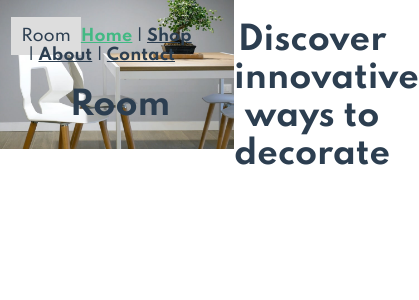
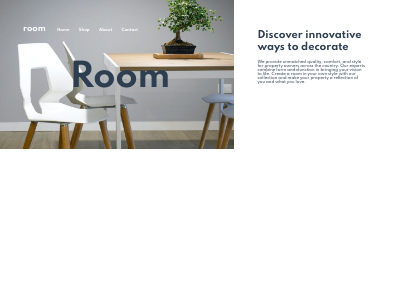
Before and after one commit to JosephThomasVasquez/FEM-Room-Vuejs, a Vue app: page / in a window 390 px wide. Shown: the top 300 px of the page, 419 px wide, since content can reach past the window. Built offline with nearby package versions, Linux system fonts and the light colour scheme.

Commit message:
Adjusted styling and content for responsive design

```diff
--- a/public/styles.css
+++ b/public/styles.css
@@ -12,24 +12,36 @@
 
   /* NAV ------------------------------------- */
   #nav {
-    padding: 5% 0 0 0;
+    margin-left: 3.5%;
     width: 50%;
+    text-align: left;
   }
 
   #nav a {
+    margin: 0 2.5%;
+    font-size: 1vw;
     font-weight: bold;
-    color: #2c3e50;
+    color: white;
     text-align: left;
+    text-decoration: none;
   }
 
   #nav a.router-link-exact-active {
-    color: #42b983;
+    color: white;
+  }
+
+  .nav-bar {
+    padding: 5% 0 0 0;
+    width: 100%;
   }
 
   .title-name {
     display: inline;
-    background: #ddd;
-    padding: 10px;
+    color: white;
+    padding: 0.5vw;
+    margin-right: 2.5%;
+    font-size: 2vw;
+    font-weight: 700;
   }
 
   /* HERO IMAGE CONTAINER ---------------------------------------------------- */
@@ -51,3 +63,18 @@
     right: 0px;
     width: 40%;
   }
+
+  .container-headline {
+    padding: 5%;
+    margin: 10%;
+  }
+
+  .headline-h1 {
+    font-size: 2.5vw;
+    text-align: left;
+  }
+
+  .headline-subtext {
+    font-size: 1vw;
+    text-align: left;
+  }
--- a/src/App.vue
+++ b/src/App.vue
@@ -1,11 +1,13 @@
 <template>
   <div id="app">
     <div id="nav">
-      <div class="title-name">Room</div>
-      <router-link to="/">Home</router-link> |
-      <router-link to="/shop">Shop</router-link> |
-      <router-link to="/about">About</router-link> |
-      <router-link to="/contact">Contact</router-link>
+      <div class="nav-bar">
+        <div class="title-name">room</div>
+        <router-link to="/">Home</router-link>
+        <router-link to="/shop">Shop</router-link>
+        <router-link to="/about">About</router-link>
+        <router-link to="/contact">Contact</router-link>
+      </div>
     </div>
     <router-view />
   </div>
--- a/src/views/Home.vue
+++ b/src/views/Home.vue
@@ -9,7 +9,16 @@
       <HelloWorld msg="Room" />
     </div>
     <div class="section-headline">
-      <h1>Discover innovative ways to decorate</h1>
+      <div class="container-headline">
+        <h1 class="headline-h1">Discover innovative ways to decorate</h1>
+        <p class="headline-subtext">
+          We provide unmatched quality, comfort, and style for property owners
+          across the country. Our experts combine form andnfunction in bringing
+          your vision to life. Create a room in your own style with our
+          collection and make your property a reflection of you and what you
+          love.
+        </p>
+      </div>
     </div>
   </div>
 </template>
```
